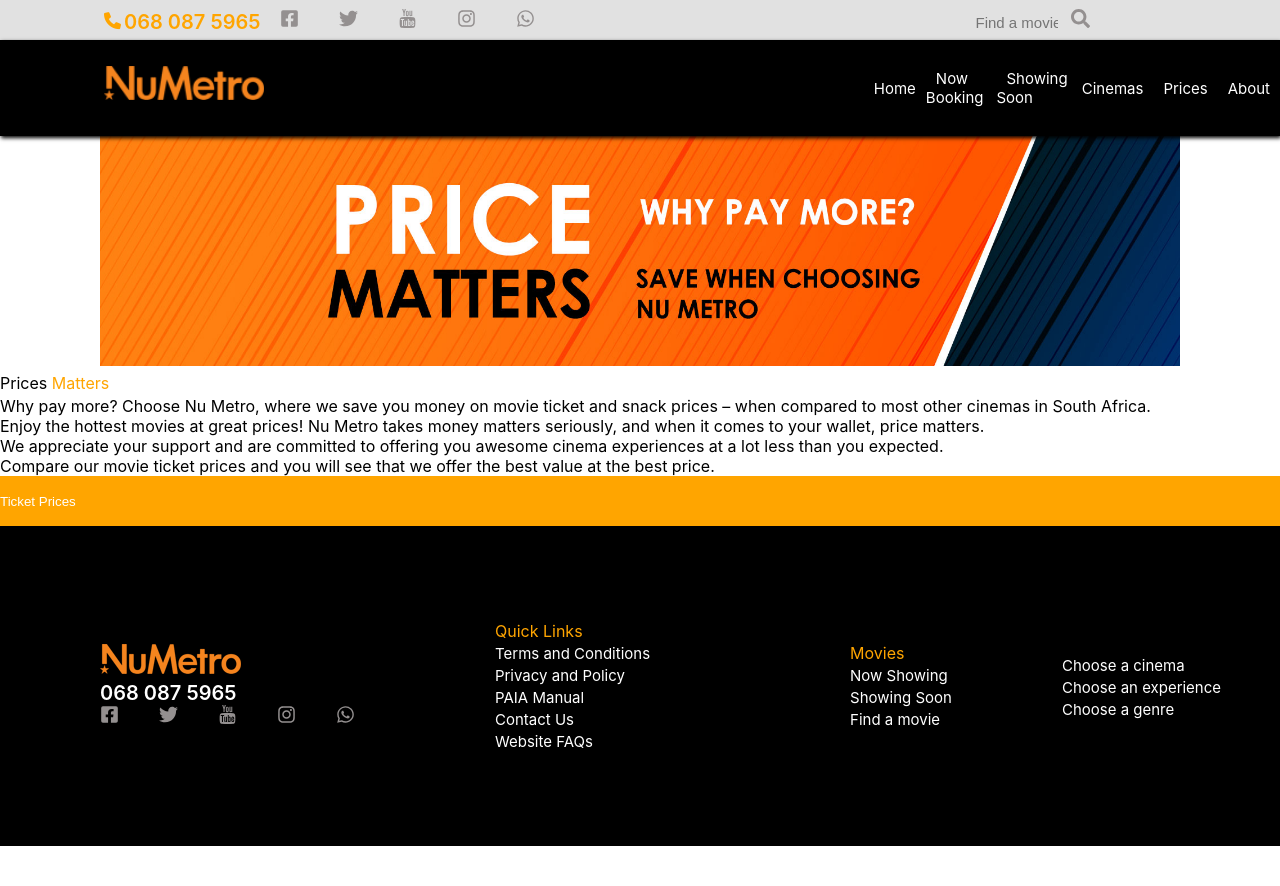
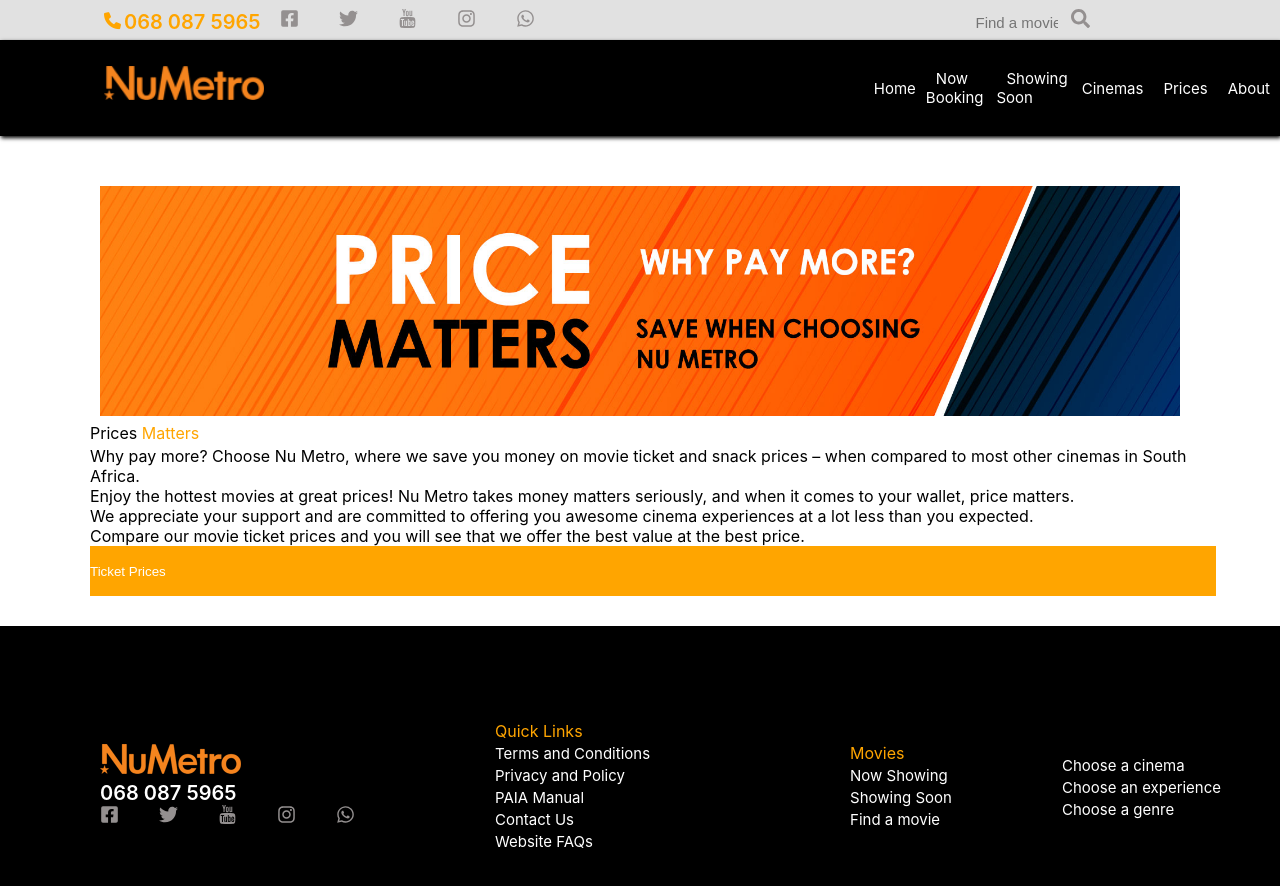
Before and after one commit to ace2921/Portfolio, a React (Create React App) app: page /prices in a window 1280 px wide. Shown: the top 886 px of the page. Before the commit the page ends 846 px from the top, so only its background shows below. Built offline with nearby package versions, Linux system fonts and the light colour scheme.

Commit message:
Pushing numetro after fixing the About us page

```diff
--- a/src/Components/Book/Book.jsx
+++ b/src/Components/Book/Book.jsx
@@ -4,11 +4,11 @@ import { TiLocationArrow } from "react-icons/ti";
 
 const Book = () => {
   return (
-    <><div className='book'>
+    <><div className='book' >
           Book a movie at <span>Nu Metro</span>
       </div><div className="choose-cinema">
       <TiLocationArrow />
-      choose a cinema
+      Choose a cinema
         </div></>
   )
 }
--- a/src/Pages/AboutUs.jsx
+++ b/src/Pages/AboutUs.jsx
@@ -53,14 +53,28 @@ const AboutUs = () => {
     <div>
       <Icon />
       <Navbar />
-      <div style={{ margin: '20px' }}>
+      <div style={{
+        margin: '20px',
+        paddingBottom: '196px'
+       }}>
         <Dropdown title="Living in a Nu Metro World">
           <p>
             Beginning in February 1902, Nu Metro started as South Africa’s first cinema exhibitor.
             120 years later, there are currently over 22 Nu Metro cinemas with 152 cinema screens
             spread across cities in Southern Africa, including:
           </p>
-          <ul>
+          <ul
+  style={{
+    display: "flex",
+    flexWrap: "wrap",
+    alignItems: "center",
+    justifyContent: "center",
+    padding: "10px",
+    gap: "15px",
+    listStyleType: "none",
+    margin: 0,
+  }}
+>
   <li>Cape Town</li>
   <li>Worcester</li>
   <li>Port Elizabeth</li>
@@ -74,6 +88,7 @@ const AboutUs = () => {
   <li>Lusaka, Zambia</li>
   <li>Maputo, Mozambique</li>
 </ul>
+
           <p>
             The first Nu Metro cinemas to house all of our new experiences opened at the brand new
             Cornubia Mall in Umhlanga Rocks in September 2017. Nu Metro has also opened new cinemas
--- a/src/Pages/Prices.jsx
+++ b/src/Pages/Prices.jsx
@@ -39,12 +39,19 @@ const Prices = () => {
         style={{
           width: "100%",
           height: "230px",
+          marginTop: '50px',
           paddingLeft: "100px",
           paddingRight: "100px"
         }}
         />
 
-      <div className="price-matters">
+      <div className="price-matters"
+
+        style={{
+          marginLeft: '90px',
+          marginRight: '50px',
+
+          }}>
         <p>
           Prices <span>Matters</span>
         </p>
@@ -66,12 +73,16 @@ const Prices = () => {
 
       <div>
         <button onClick={toggleDropdown} style={{
-          width:"100%",
+          width:"88%",
           textAlign: "left",
           backgroundColor:"orange",
           border:"none",
           height: "50px",
-          color: "white"
+          color: "white",
+          marginLeft: '90px',
+          marginRight: '50px',
+          marginBottom: '30px',
+
         }}>
           {isDropdownOpen ? 'Ticket Prices' : 'Ticket Prices'}
         </button>
--- a/src/Pages/ShowingSoon.jsx
+++ b/src/Pages/ShowingSoon.jsx
@@ -35,7 +35,20 @@ const ShowingSoon = () => {
     <div>
       <Icon />
       <Navbar />
-      <p>Coming Soon</p>
+      <div
+        style={{
+          display: 'flex',
+          justifyContent: 'center',
+          alignItems: 'center',
+          marginTop: "50px",
+          marginLeft: "0",
+          marginRight: "0",
+          marginBottom: "0",
+          fontWeight: 600,
+          fontSize: "43px"
+      }}>
+        <p>Coming Soon</p>
+      </div>
       <div
         style={{
           display: 'grid',
```
Lines whose indentation alone changed are shown as unchanged.
